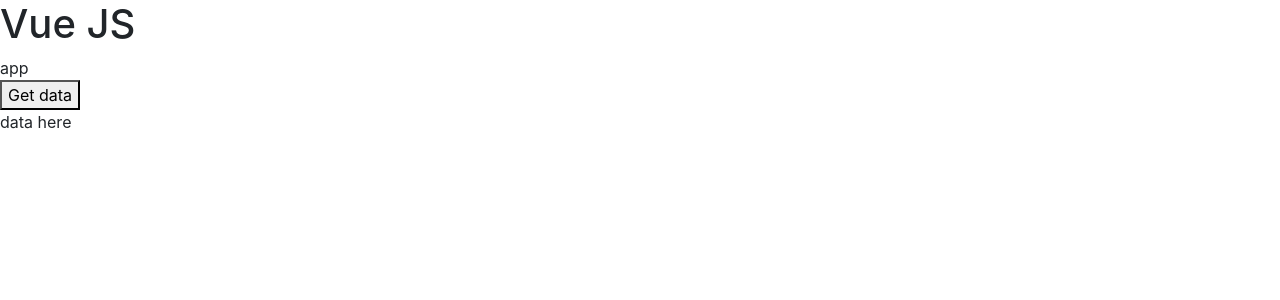
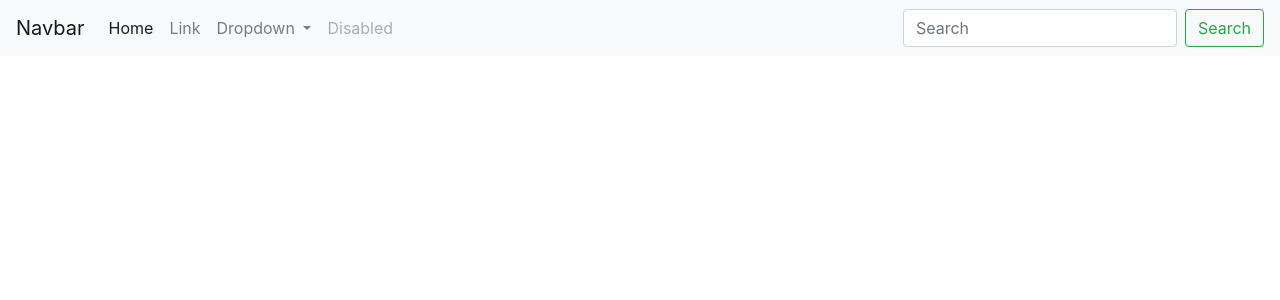
Before and after one commit to LucaCeccagnoli/PoggersHEMA, a Django app: page / in a window 1280 px wide. Shown: the top 300 px of the page. Run offline with Django 3.2, Linux system fonts and the light colour scheme; data comes from the database, SQL or seed files in the repository; some libraries are stand-ins or nearby versions.

Commit message:
cambiato index.html
cambiato index.html

```diff
--- a/templates/index.html
+++ b/templates/index.html
@@ -1,4 +1,5 @@
 <!-- HOMEPAGE -->
+{% load static %}
 
 <!DOCTYPE html>
 <html lang="en">
@@ -12,23 +13,54 @@
     <script src = "https://ajax.googleapis.com/ajax/libs/jquery/3.5.1/jquery.min.js"></script>
 </head>
 <body>
-    {% block navbar %}
+        <nav class="navbar navbar-expand-lg navbar-light bg-light">
+                <a class="navbar-brand" href="#">Navbar</a>
+                <button class="navbar-toggler" type="button" data-toggle="collapse" data-target="#navbarSupportedContent" aria-controls="navbarSupportedContent" aria-expanded="false" aria-label="Toggle navigation">
+                  <span class="navbar-toggler-icon"></span>
+                </button>
 
-    {% endblock %}
-    <h1 id = "titolo"> Vue JS</h1>
-    <div id = "app">app</div>
-    <button id = "data_button"> Get data </button>
+                <div class="collapse navbar-collapse" id="navbarSupportedContent">
+                  <ul class="navbar-nav mr-auto">
+                    <li class="nav-item active">
+                      <a class="nav-link" href="#">Home <span class="sr-only">(current)</span></a>
+                    </li>
+                    <li class="nav-item">
+                      <a class="nav-link" href="#">Link</a>
+                    </li>
+                    <li class="nav-item dropdown">
+                      <a class="nav-link dropdown-toggle" href="#" id="navbarDropdown" role="button" data-toggle="dropdown" aria-haspopup="true" aria-expanded="false">
+                        Dropdown
+                      </a>
+                      <div class="dropdown-menu" aria-labelledby="navbarDropdown">
+                        <a class="dropdown-item" href="#">Action</a>
+                        <a class="dropdown-item" href="#">Another action</a>
+                        <div class="dropdown-divider"></div>
+                        <a class="dropdown-item" href="#">Something else here</a>
+                      </div>
+                    </li>
+                    <li class="nav-item">
+                      <a class="nav-link disabled" href="#">Disabled</a>
+                    </li>
+                  </ul>
+                  <form class="form-inline my-2 my-lg-0">
+                    <input class="form-control mr-sm-2" type="search" placeholder="Search" aria-label="Search">
+                    <button class="btn btn-outline-success my-2 my-sm-0" type="submit">Search</button>
+                  </form>
+                </div>
+              </nav>
+        <div class = "lista_articoli">
 
-    <p>data here</p>
+        </div>
 
     <script>
         $(document).ready(function(){
-            $("#data_button").click(function(){
-                $.getJSON("http://127.0.0.1:8000/api/articles/", function(data){
-                    console.log(data);
-                    $.each(data, function(i, field){
-                        $("div").append("<p>"+ i + ")"+ field["price"] + "</p>");
-                    });
+            $.getJSON("http://127.0.0.1:8000/api/articles/", function(data){
+                console.log(data);
+                $.each(data, function(i, field){
+                    $(".lista_articoli").append(
+                        "<p>"+ i + ")"+ field["price"] + "</p>"
+                        // elenco dei prodotti
+                    );
                 });
             });
         });
```
Also changed, not shown: templates/navbar.html (deleted, +0 -48 lines).
